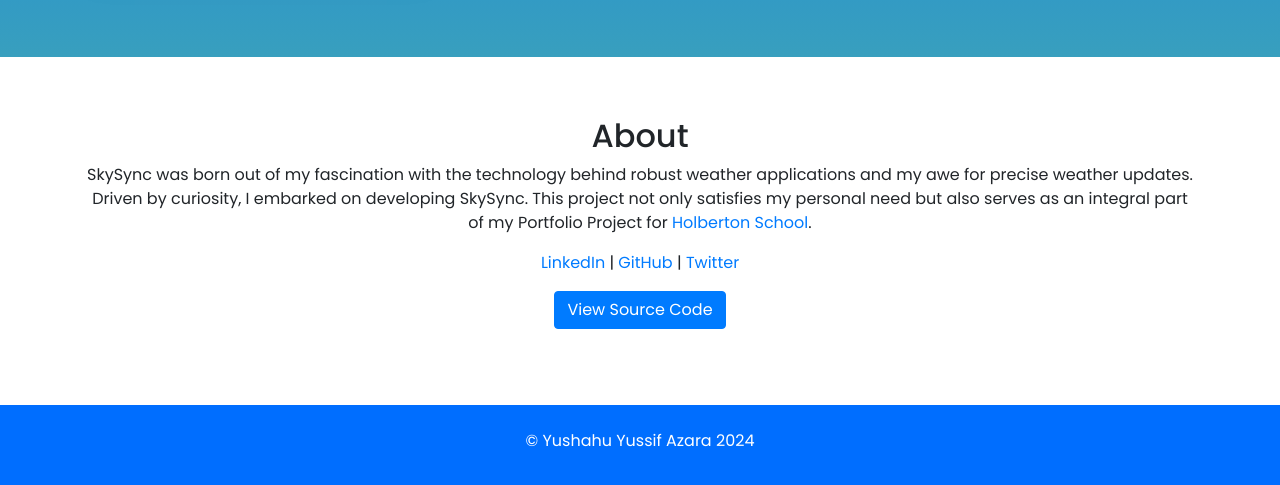
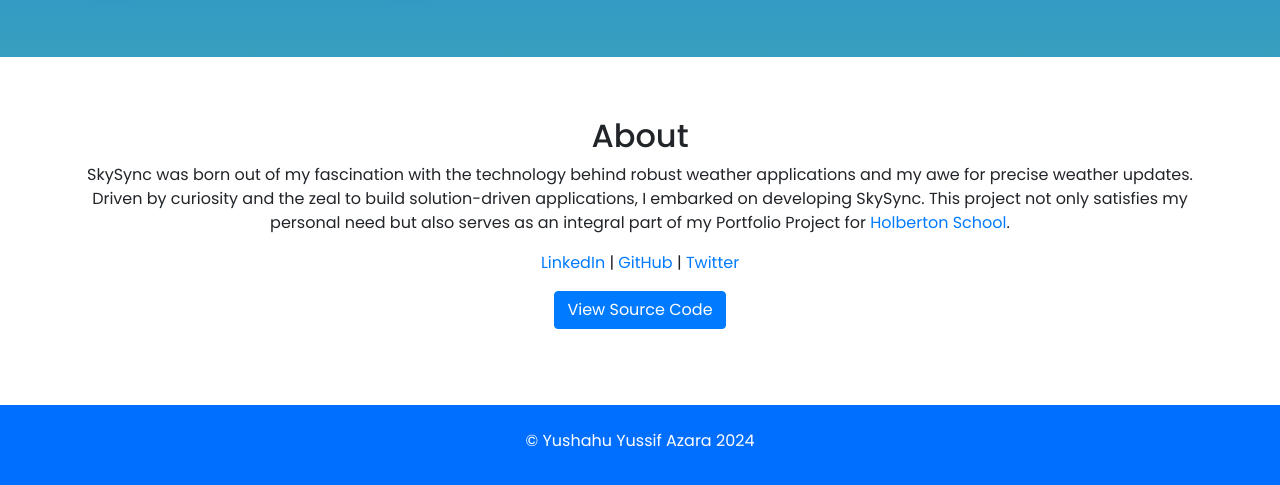
Before and after one commit to azaraverse/SkySync_landing_page, a plain HTML site: page index.html in a window 1280 px wide. Shown: the part 1445-1930 px from the top of the page. Drawn offline with nearby package versions, Linux system fonts and the light colour scheme.

Commit message:
enhance about section

```diff
--- a/index.html
+++ b/index.html
@@ -67,8 +67,8 @@
         <div class="container">
             <h2 class="text-center">About</h2>
             <p class="text-center">SkySync was born out of my fascination with the technology behind robust weather applications and my awe for precise weather updates.
-                Driven by curiosity, I embarked on developing SkySync. This project not only satisfies my personal need but also serves as an integral part of my Portfolio Project for
-                 <a href="https://www.holbertonschool.com" target="_blank">Holberton School</a>.</p>
+                Driven by curiosity and the zeal to build solution-driven applications, I embarked on developing SkySync. This project not only satisfies my personal need but
+                also serves as an integral part of my Portfolio Project for <a href="https://www.holbertonschool.com" target="_blank">Holberton School</a>.</p>
             <div class="text-center">
                 <a href="https://www.linkedin.com/in/yushahuyussifazara" target="_blank">LinkedIn</a> |
                 <a href="https://github.com/gitloper-azara" target="_blank">GitHub</a> |
--- a/main.css
+++ b/main.css
@@ -85,6 +85,7 @@ h3 {
 
 #about {
     background-color: #fff;
+    text-align: justify;
 }
 
 footer {
```
